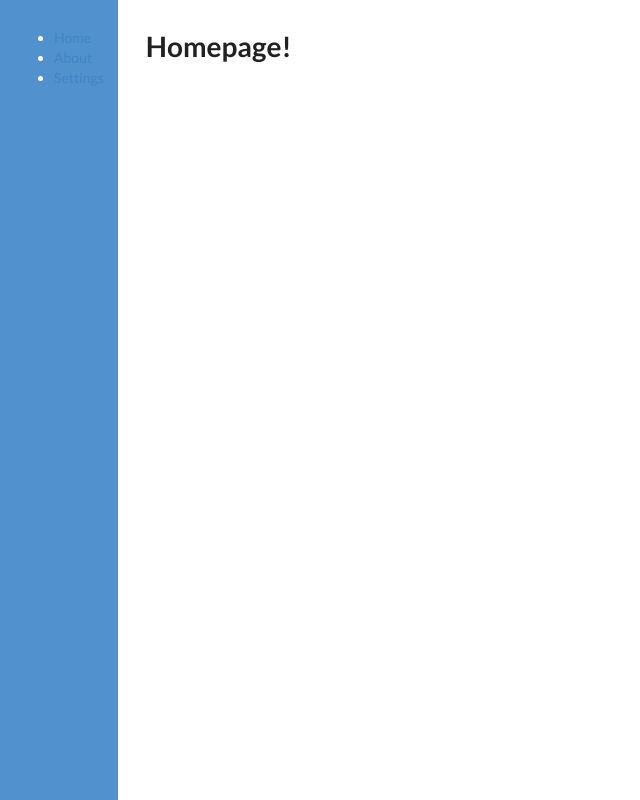
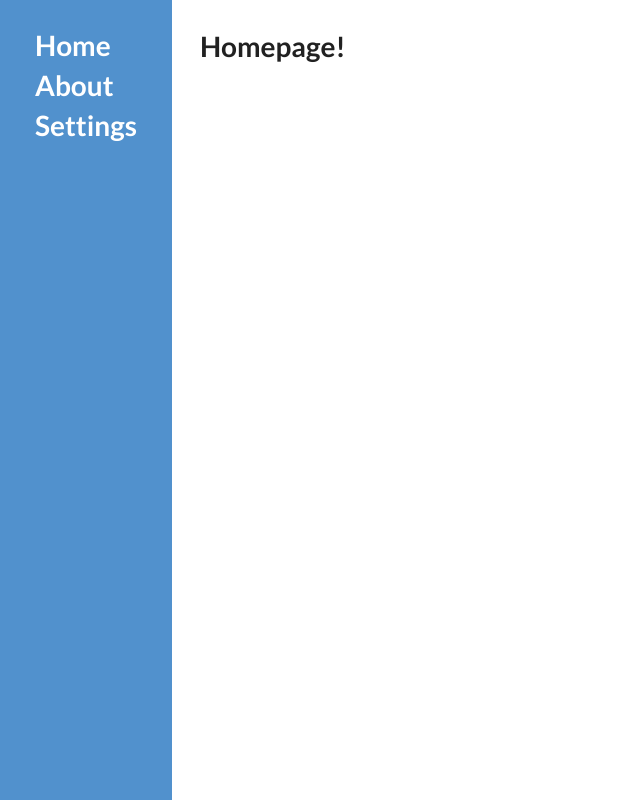
Before and after one commit to JackG102/react_router_portal_modal, a React (Create React App) app: page / in a window 1280 px wide. Shown: the whole page, without its empty margins (0-640 px from the left). Built offline with nearby package versions, Linux system fonts and the light colour scheme.

Commit message:
Styled some things

```diff
--- a/src/components/Header.css
+++ b/src/components/Header.css
@@ -1,9 +1,26 @@
 .header-container {
   display: flex;
   flex-direction: column;
-  padding: 1rem;
+  padding: 2rem;
   height: 100vh;
   background: #5191CD;
   width: fit-content;
   color: white;
 }
+
+.header-container ul {
+  margin: .5rem;
+  padding: 0;
+}
+
+.header-container ul li {
+  margin-bottom: 1rem;
+  list-style-type: none;
+
+}
+
+.header-container ul li a {
+  color: white;
+  font-size: 2rem;
+  font-weight: 600;
+}
```
